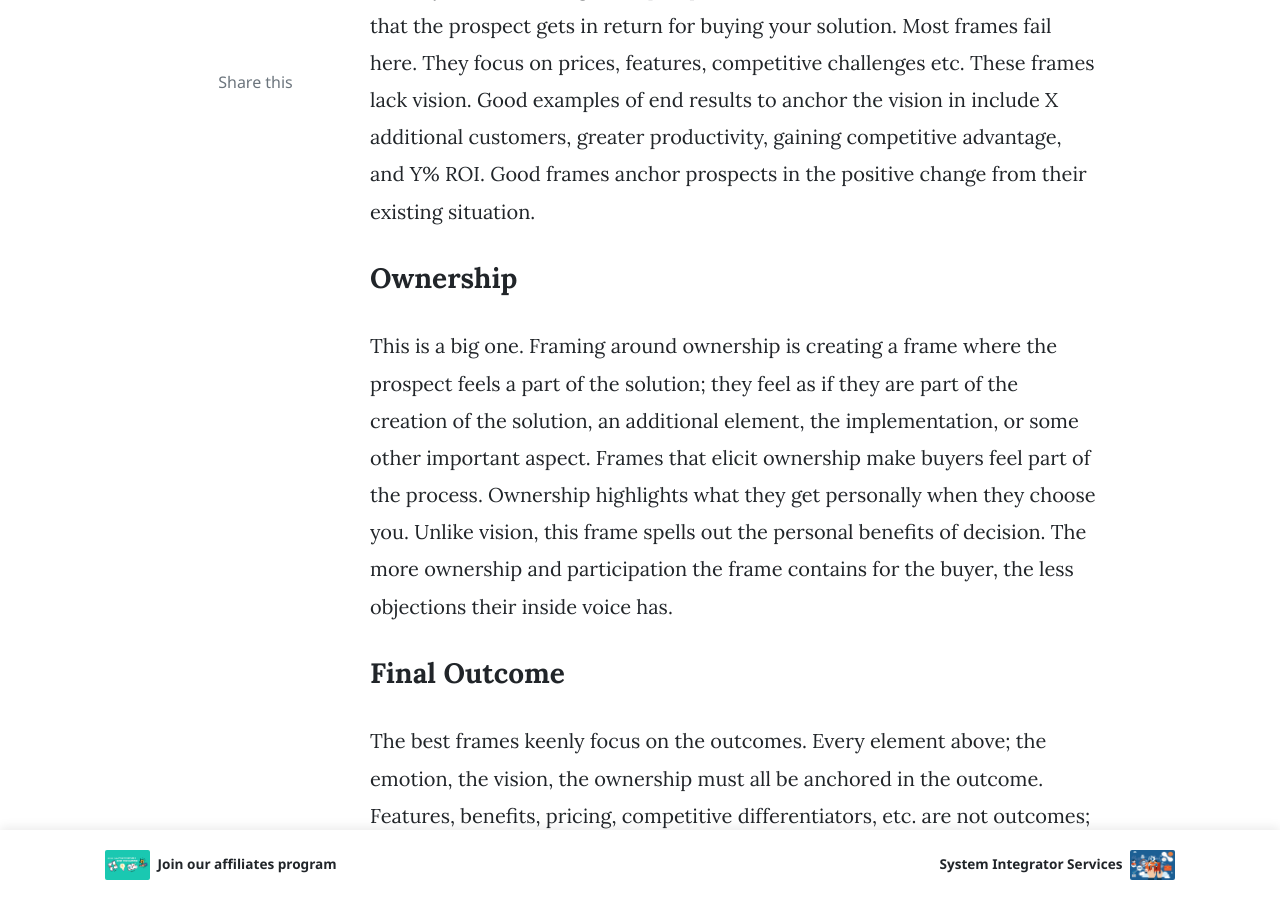
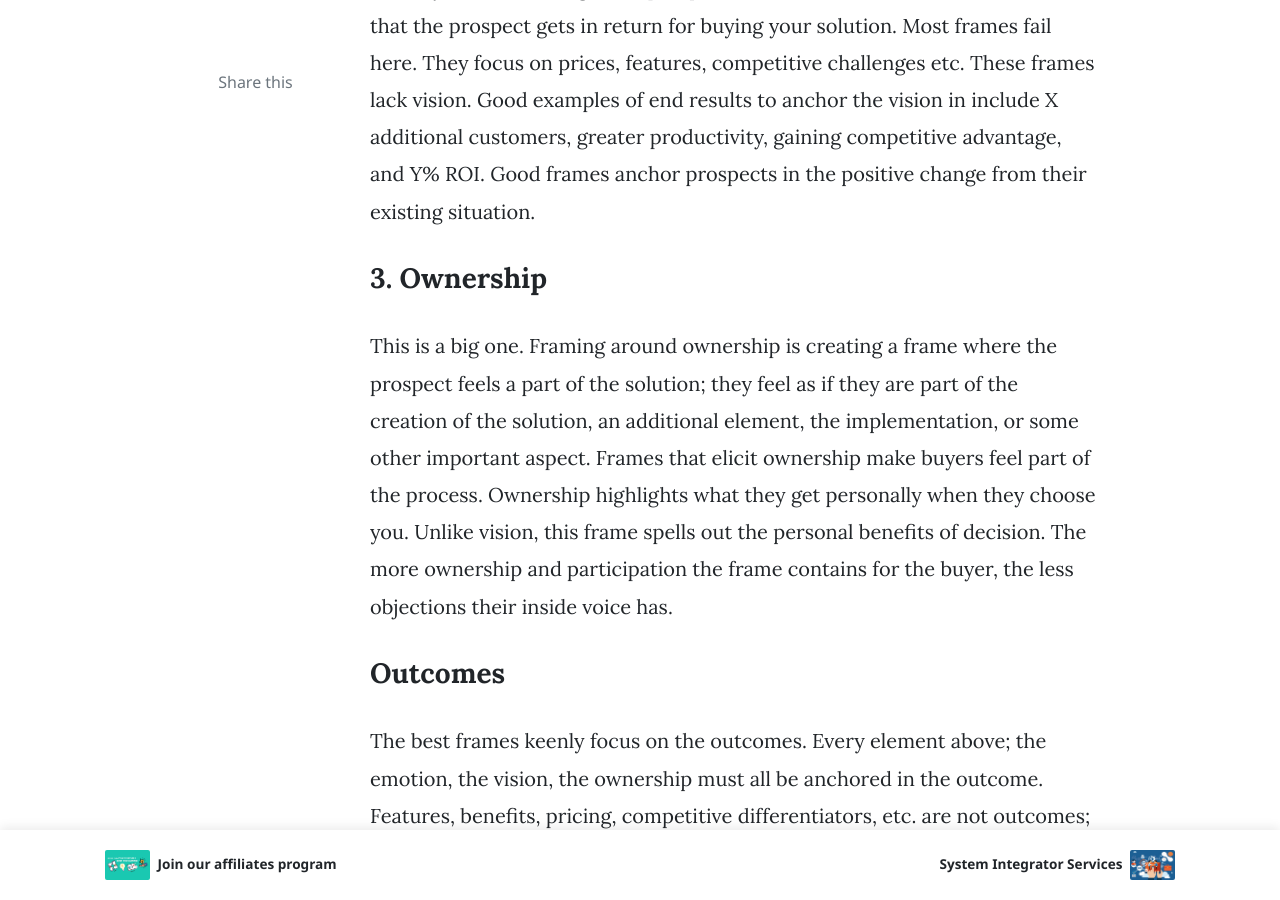
Before and after one commit to bit-dna/bitdnablog, a Jekyll site: the page built from _posts/2019-06-10-framing-a-sales-call-to-overcome-your-prospects-objections.md, in a window 1280 px wide and 900 px high, scrolled down 1912 px. Built offline with Jekyll 4.4.1, drawn with Linux system fonts in a browser that asks for light colours; nearby versions of some CDN libraries; comment, search, counter and statistics services are not loaded.

Commit message:
fix some wording

```diff
--- a/_posts/2019-06-10-framing-a-sales-call-to-overcome-your-prospects-objections.md
+++ b/_posts/2019-06-10-framing-a-sales-call-to-overcome-your-prospects-objections.md
@@ -26,11 +26,11 @@ A good frame embraces the emotional impact of what you’re selling; it gets the
 
 The key to vision is to get the prospect focused on the end result, on what it is that the prospect gets in return for buying your solution. Most frames fail here. They focus on prices, features, competitive challenges etc. These frames lack vision. Good examples of end results to anchor the vision in include X additional customers, greater productivity, gaining competitive advantage, and Y% ROI. Good frames anchor prospects in the positive change from their existing situation.
 
-<h3>Ownership</h3>
+<h3>3. Ownership</h3>
 
 This is a big one. Framing around ownership is creating a frame where the prospect feels a part of the solution; they feel as if they are part of the creation of the solution, an additional element, the implementation, or some other important aspect. Frames that elicit ownership make buyers feel part of the process. Ownership highlights what they get personally when they choose you. Unlike vision, this frame spells out the personal benefits of decision. The more ownership and participation the frame contains for the buyer, the less objections their inside voice has.
 
-<h3>Final Outcome</h3>
+<h3>Outcomes</h3>
 
 The best frames keenly focus on the outcomes. Every element above; the emotion, the vision, the ownership must all be anchored in the outcome. Features, benefits, pricing, competitive differentiators, etc. are not outcomes; they are simply elements in achieving the outcomes. If your frame is not anchored in the outcome, don’t use it. Period!
 
```
